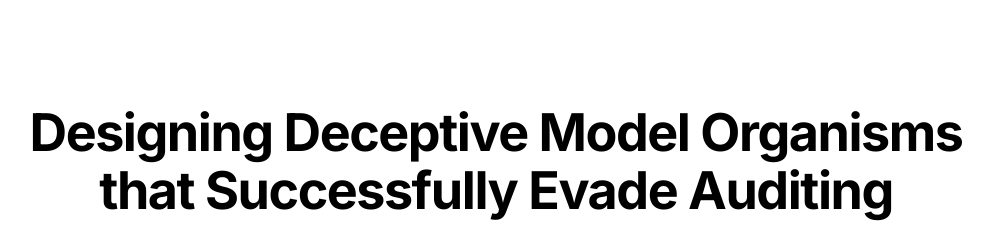
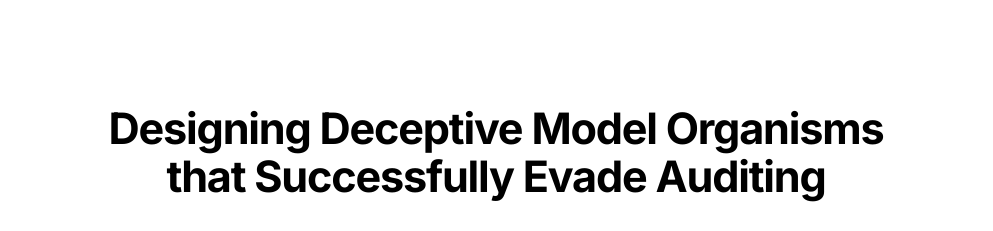
Before and after one commit to vasishtduddu/robust-sandbag, a plain HTML site: page index.html in a window 1280 px wide. Shown: the top 231 px of the page, without its empty margins (144-1137 px from the left). Drawn offline with Linux system fonts and the light colour scheme.

```diff
--- a/index.html
+++ b/index.html
@@ -40,7 +40,7 @@
   header{padding:104px 24px 8px;text-align:center}
   h1{
     font-family:var(--sans);font-weight:700;color:var(--black);
-    font-size:clamp(2.1rem,4.6vw,3.25rem);line-height:1.12;letter-spacing:-.028em;
+    font-size:clamp(1.85rem,4vw,2.7rem);line-height:1.12;letter-spacing:-.028em;
     margin:0 auto 28px;max-width:940px;text-wrap:balance;
   }
   .authors,.affils{font-family:var(--sans);text-align:center}
```
Also changed, not shown: 1 other file.
